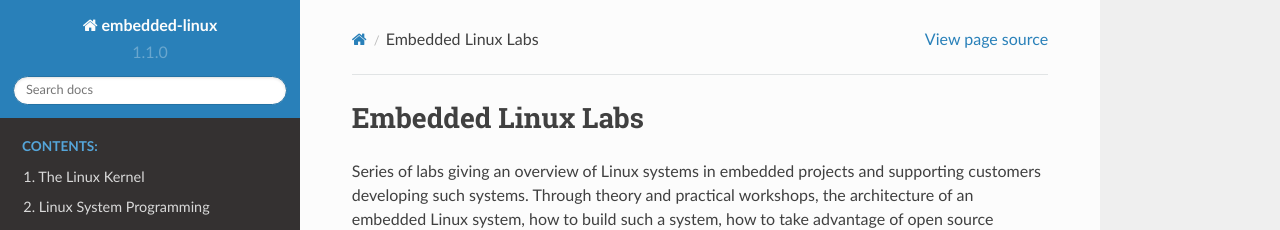
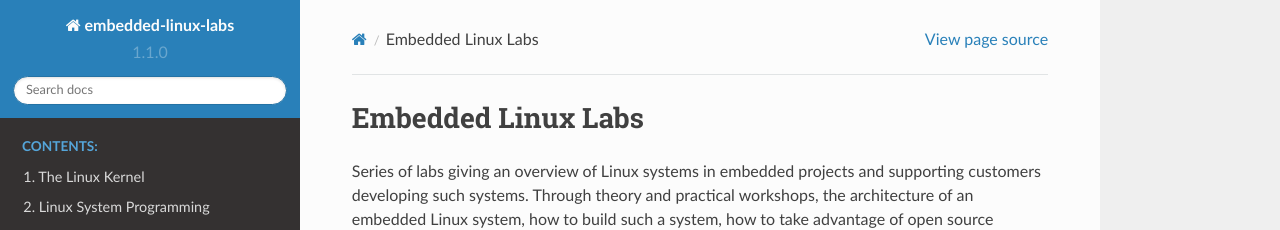
Before and after one commit to pmariman/embedded-linux-labs, a Sphinx documentation site: the page built from docs/source/index.rst, in a window 1280 px wide. Shown: the top 230 px of the page. Built offline with Sphinx 7.4.7 and the Read the Docs theme 2.0.0, drawn with Linux system fonts in a browser that asks for light colours.

Commit message:
update embedded-linux tags to embedded-linux-labs

```diff
--- a/docs/source/conf.py
+++ b/docs/source/conf.py
@@ -1,7 +1,7 @@
 #!/usr/bin/env python3
 # -*- coding: utf-8 -*-
 #
-# embedded-linux documentation build configuration file, created by
+# embedded-linux-labs documentation build configuration file, created by
 # sphinx-quickstart on Mon Aug 12 11:12:24 2019.
 #
 # This file is execfile()d with the current directory set to its
@@ -49,7 +49,7 @@ source_suffix = '.rst'
 master_doc = 'index'
 
 # General information about the project.
-project = 'embedded-linux'
+project = 'embedded-linux-labs'
 copyright = '2019, Philippe Mariman'
 author = 'Philippe Mariman'
 
@@ -115,7 +115,7 @@ html_sidebars = {
 # -- Options for HTMLHelp output ------------------------------------------
 
 # Output file base name for HTML help builder.
-htmlhelp_basename = 'embedded-linuxdoc'
+htmlhelp_basename = 'embedded-linux-labs-doc'
 
 
 # -- Options for LaTeX output ---------------------------------------------
@@ -142,7 +142,7 @@ latex_elements = {
 # (source start file, target name, title,
 #  author, documentclass [howto, manual, or own class]).
 latex_documents = [
-    (master_doc, 'embedded-linux.tex', 'embedded-linux Documentation',
+    (master_doc, 'embedded-linux-labs.tex', 'embedded-linux-labs Documentation',
      'Philippe Mariman', 'manual'),
 ]
 
@@ -152,7 +152,7 @@ latex_documents = [
 # One entry per manual page. List of tuples
 # (source start file, name, description, authors, manual section).
 man_pages = [
-    (master_doc, 'embedded-linux', 'embedded-linux Documentation',
+    (master_doc, 'embedded-linux-labs', 'embedded-linux-labs Documentation',
      [author], 1)
 ]
 
@@ -163,7 +163,7 @@ man_pages = [
 # (source start file, target name, title, author,
 #  dir menu entry, description, category)
 texinfo_documents = [
-    (master_doc, 'embedded-linux', 'embedded-linux Documentation',
-     author, 'embedded-linux', 'One line description of project.',
+    (master_doc, 'embedded-linux-labs', 'embedded-linux-labs Documentation',
+     author, 'embedded-linux-labs', 'One line description of project.',
      'Miscellaneous'),
 ]
```
Also changed, not shown: 1 other file.
